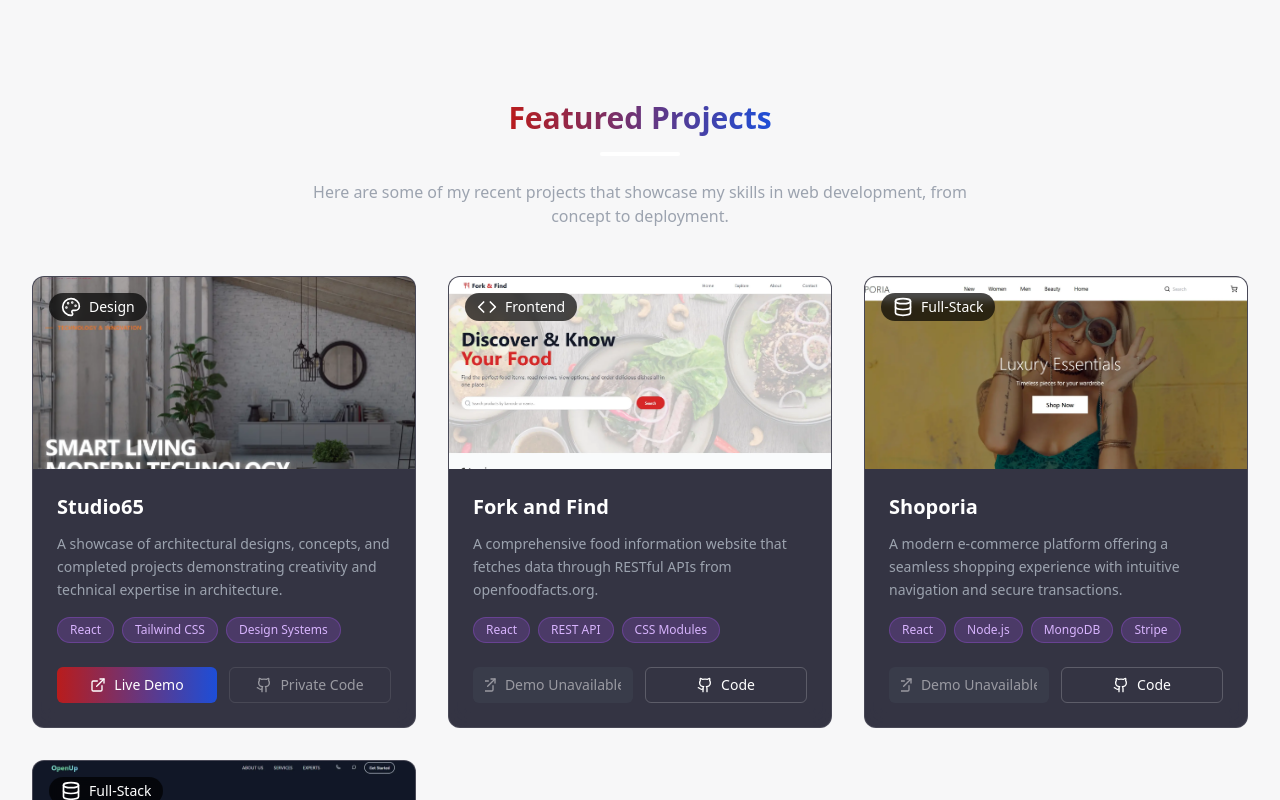
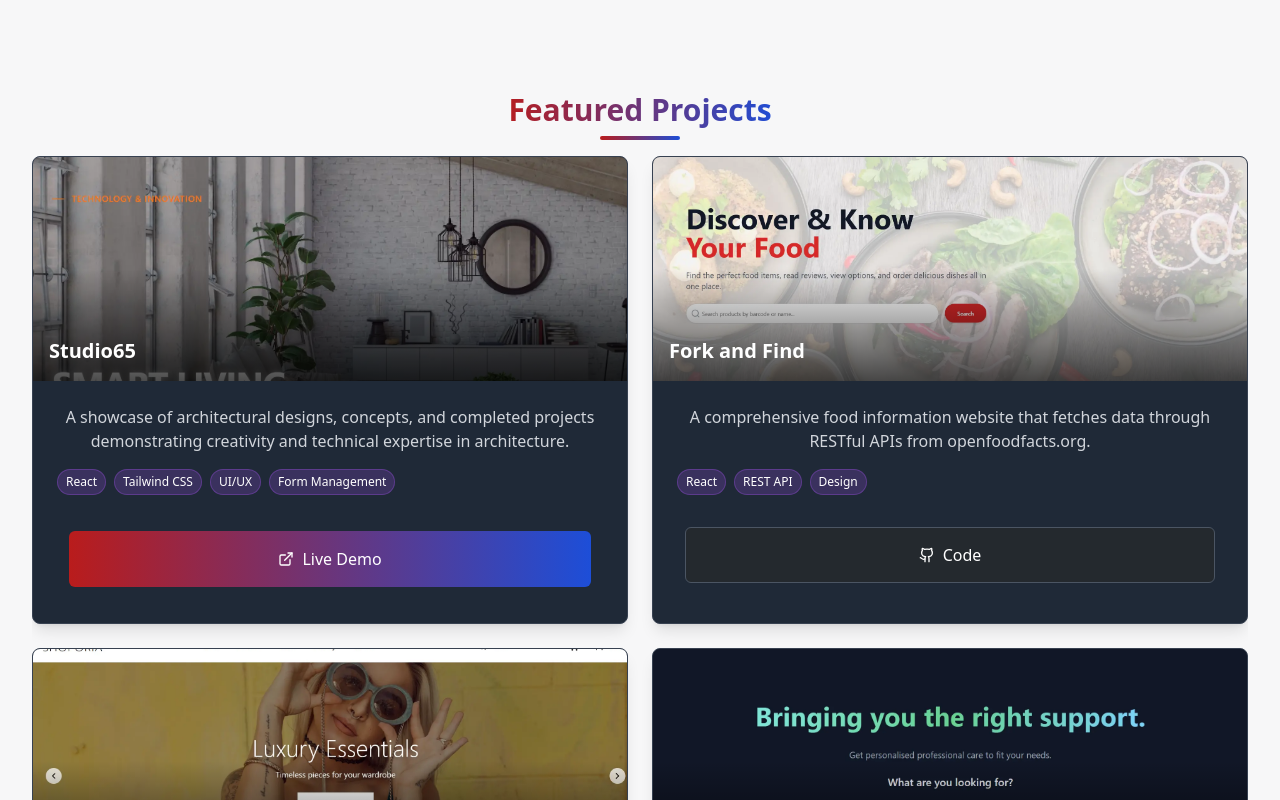
Before and after one commit to namit-x/Portfolio, a React (Vite) app: page / in a window 1280 px wide. Shown: the part 2520-3320 px from the top of the page. Built offline with nearby package versions, Linux system fonts and the light colour scheme.

Commit message:
projects section updated

```diff
--- a/src/components/Projects.tsx
+++ b/src/components/Projects.tsx
@@ -1,24 +1,22 @@
-import { useState } from 'react';
 import { ExternalLink, Github, Code, Palette, Database } from "lucide-react";
 import { Button } from "./ui/button";
-import { cn } from '../lib/utils';
 
 const projects = [
   {
     title: "Studio65",
     description: "A showcase of architectural designs, concepts, and completed projects demonstrating creativity and technical expertise in architecture.",
     image: "/ArchitecturalPortfolio.webp",
-    technologies: ["React", "Tailwind CSS", "Design Systems"],
+    technologies: ["React", "Tailwind CSS", "UI/UX", "Form Management"],
     liveUrl: "https://www.studio65.in",
     githubUrl: "",
-    category: "Design",
+    category: "Frontend",
     icon: <Palette className="w-5 h-5" />,
   },
   {
     title: "Fork and Find",
     description: "A comprehensive food information website that fetches data through RESTful APIs from openfoodfacts.org.",
     image: "/ForkAndFind.webp",
-    technologies: ["React", "REST API", "CSS Modules"],
+    technologies: ["React", "REST API", "Design"],
     liveUrl: "",
     githubUrl: "https://github.com/namit-x/Find-Fork",
     category: "Frontend",
@@ -28,7 +26,7 @@ const projects = [
     title: "Shoporia",
     description: "A modern e-commerce platform offering a seamless shopping experience with intuitive navigation and secure transactions.",
     image: "/image.webp",
-    technologies: ["React", "Node.js", "MongoDB", "Stripe"],
+    technologies: ["React", "Node.js", "MongoDB", "JWT"],
     liveUrl: "",
     githubUrl: "https://github.com/namit-x/P2_Shoporia",
     category: "Full-Stack",
@@ -38,7 +36,7 @@ const projects = [
     title: "OpenUp",
     description: "A scalable mental wellness platform enabling users to discover therapists, schedule sessions, and connect via secure, real-time video.",
     image: "/OpenUp.webp",
-    technologies: ["React", "Node.js", "100ms SDK", "JWT"],
+    technologies: ["React", "Typescript", "100ms SDK", "JWT"],
     liveUrl: "",
     githubUrl: "https://github.com/namit-x/OpenUp",
     category: "Full-Stack",
@@ -46,91 +44,50 @@ const projects = [
   }
 ];
 
-const practiceProjects = [
-  {
-    title: "Todo App",
-    description: "A feature-rich todo application with task management, categories, and progress tracking.",
-    imageUrl: "https://images.unsplash.com/photo-1498050108023-c5249f4df085",
-    link: "https://github.com/namit-x/TodoApp",
-    isPractice: true
-  },
-  {
-    title: "Quizzo",
-    description: "An interactive quiz application with multiple categories, timer functionality, and score tracking.",
-    imageUrl: "https://images.unsplash.com/photo-1460925895917-afdab827c52f",
-    link: "https://github.com/namit-x/Quizzo",
-    isPractice: true
-  }
-];
-
 const Projects = () => {
-  const [showPractice, setShowPractice] = useState(false);
-
-  const buttonBaseClasses = cn(
-    "group relative w-full sm:w-auto inline-flex items-center justify-center gap-3",
-    "px-8 py-4 text-sm font-semibold tracking-wide",
-    "bg-gradient-to-r from-purple-600 via-blue-600 to-indigo-600",
-    "hover:from-purple-700 hover:via-blue-700 hover:to-indigo-700",
-    "text-white rounded-xl shadow-lg hover:shadow-xl",
-    "transition-all duration-300 ease-out",
-    "transform hover:scale-[1.02] active:scale-[0.98]",
-    "focus:outline-none focus:ring-4 focus:ring-purple-500/30",
-    "before:absolute before:inset-0 before:rounded-xl before:bg-white/10 before:opacity-0",
-    "before:transition-opacity before:duration-300 hover:before:opacity-100"
-  );
 
   return (
-    <section id="projects" className="w-full py-16 px-4 sm:px-6 lg:px-8">
+    <section id="projects" className="w-full py-12 px-4 sm:px-6 lg:px-8">
       <div className="max-w-7xl mx-auto">
         <div className="mb-12 text-center">
-          <h2 className="text-2xl sm:text-3xl font-bold mb-4">
-            <span className="text-gradient">Featured Projects</span>
+          <div className="text-2xl sm:text-3xl font-bold mb-4 overflow-y-hidden flex flex-col justify-center items-center">
+            <h2 className="text-gradient w-fit p-2">
+              Featured Projects
             </h2>
-          <div className="h-1 w-20 bg-white mx-auto rounded-full"></div>
-          <p className="text-gray-400 mt-6 max-w-2xl mx-auto">
-            Here are some of my recent projects that showcase my skills in web development,
-            from concept to deployment.
-          </p>
+            <div className="h-1 w-20 bg-gradient mx-auto rounded-full"></div>
           </div>
 
-        <div className="grid grid-cols-1 md:grid-cols-2 lg:grid-cols-3 gap-8">
+          <div className="grid grid-cols-1 md:grid-cols-2 lg:grid-cols-2 xl:grid-cols-2 gap-6 px-4 sm:px-0">
             {projects.map((project, index) => (
               <div
                 key={index}
-              className="group bg-[#1E1E2F]/90 backdrop-blur-md rounded-xl overflow-hidden border border-white/10 hover:border-white/20 transition-all duration-500 hover:transform hover:scale-[1.02] hover:shadow-2xl"
+                className="bg-gray-800 w-full max-w-[600px] group rounded-lg overflow-hidden border border-gray-700 hover:border-gray-600 transition-all duration-300 shadow-lg hover:shadow-xl"
               >
                 {/* Project Image */}
-              <div className="relative overflow-hidden">
+                <div className="relative h-48 sm:h-56 overflow-hidden group">
                   <img
                     src={project.image}
                     alt={project.title}
-                  className="w-full h-48 object-cover transition-transform duration-500 group-hover:scale-110"
+                    className="w-full h-full object-cover transition-transform duration-500 group-hover:scale-105"
                   />
-                <div className="absolute inset-0 bg-gradient-to-t from-black/60 to-transparent opacity-0 group-hover:opacity-100 transition-opacity duration-300"></div>
-
-                {/* Category Badge */}
-                <div className="absolute top-4 left-4 flex items-center gap-2 bg-black/70 backdrop-blur-sm px-3 py-1 rounded-full">
-                  {project.icon}
-                  <span className="text-sm font-medium text-white">{project.category}</span>
+                  <div className="absolute inset-0 bg-gradient-to-t from-black/70 via-transparent to-transparent"></div>
+                  <div className="absolute bottom-4 left-4">
+                    <h3 className="text-lg sm:text-xl font-bold text-white">{project.title}</h3>
                   </div>
                 </div>
 
                 {/* Project Content */}
-              <div className="p-6">
-                <h3 className="text-xl font-semibold text-white mb-3 group-hover:text-gradient transition-colors duration-300">
-                  {project.title}
-                </h3>
-
-                <p className="text-gray-400 text-sm leading-relaxed mb-4">
+                <div className="p-4 sm:p-6">
+                  <p className="text-gray-300 mb-4 text-sm sm:text-base">
                     {project.description}
                   </p>
 
                   {/* Technologies */}
-                <div className="flex flex-wrap gap-2 mb-6">
+                  <div className="flex flex-wrap gap-2 mb-4 sm:mb-6">
                     {project.technologies.map((tech, techIndex) => (
                       <span
                         key={techIndex}
-                      className="px-3 py-1 text-xs font-medium bg-purple-500/20 text-purple-300 rounded-full border border-purple-500/30"
+                        className="px-2 py-1 text-xs font-medium bg-purple-500/20 text-white rounded-full border border-purple-500/30"
                       >
                         {tech}
                       </span>
@@ -138,40 +95,25 @@ const Projects = () => {
                   </div>
 
                   {/* Action Buttons */}
-                <div className="flex gap-3">
+                  <div className="flex gap-2 sm:gap-3 h-20 sm:h-20 sm:p-2 ">
                     {project.liveUrl ? (
                       <Button
-                      className="flex-1 bg-gradient hover:opacity-90 transition-all duration-300 group/btn"
-                      size="sm"
+                        className="flex-1 bg-gradient text-white text-sm sm:text-base h-14 m-1"
                         asChild
                       >
                         <a
                           href={project.liveUrl}
                           target="_blank"
                           rel="noopener noreferrer"
-                        className="flex items-center justify-center gap-2"
+                          className="flex items-center justify-center gap-2 transition-transform duration-500 hover:scale-105 sm:p-4"
                         >
-                        <ExternalLink className="w-4 h-4 group-hover/btn:rotate-12 transition-transform duration-300" />
+                          <ExternalLink className="w-3 h-3 sm:w-4 sm:h-4" />
                           Live Demo
                         </a>
                       </Button>
                     ) : (
                       <Button
-                      className="flex-1 bg-gray-600/50 hover:bg-gray-600/70 cursor-not-allowed transition-all duration-300"
-                      size="sm"
-                      disabled
-                    >
-                      <div className="flex items-center justify-center gap-2">
-                        <ExternalLink className="w-4 h-4" />
-                        Demo Unavailable
-                      </div>
-                    </Button>
-                  )}
-
-                  {project.githubUrl ? (
-                    <Button
-                      className="flex-1 border border-white/20 bg-transparent text-white hover:bg-white hover:text-black transition-all duration-300 group/btn"
-                      size="sm"
+                        className="flex-1 bg-[#24292e] h-14 text-white hover:bg-gray-600 border border-gray-600 text-sm sm:text-base"
                         asChild
                       >
                         <a
@@ -180,20 +122,9 @@ const Projects = () => {
                           rel="noopener noreferrer"
                           className="flex items-center justify-center gap-2"
                         >
-                        <Github className="w-4 h-4 group-hover/btn:rotate-12 transition-transform duration-300" />
+                          <Github className="w-3 h-3 sm:w-4 sm:h-4" />
                           Code
                         </a>
-                    </Button>
-                  ) : (
-                    <Button
-                      className="flex-1 border border-white/20 bg-transparent text-white hover:bg-white hover:text-black cursor-not-allowed transition-all duration-300"
-                      size="sm"
-                      disabled
-                    >
-                      <div className="flex items-center justify-center gap-2">
-                        <Github className="w-4 h-4" />
-                        Private Code
-                      </div>
                       </Button>
                     )}
                   </div>
@@ -201,18 +132,6 @@ const Projects = () => {
               </div>
             ))}
           </div>
-
-        {/* View More Button */}
-        <div className="text-center mt-12">
-          <Button
-            className="bg-transparent border-2 border-gradient text-white hover:bg-gradient hover:border-transparent transition-all duration-500 px-8 py-3"
-            size="lg"
-            asChild
-          >
-            <a href="#contact">
-              View More Projects
-            </a>
-          </Button>
         </div>
       </div>
     </section>
```
Lines whose indentation alone changed are shown as unchanged.
